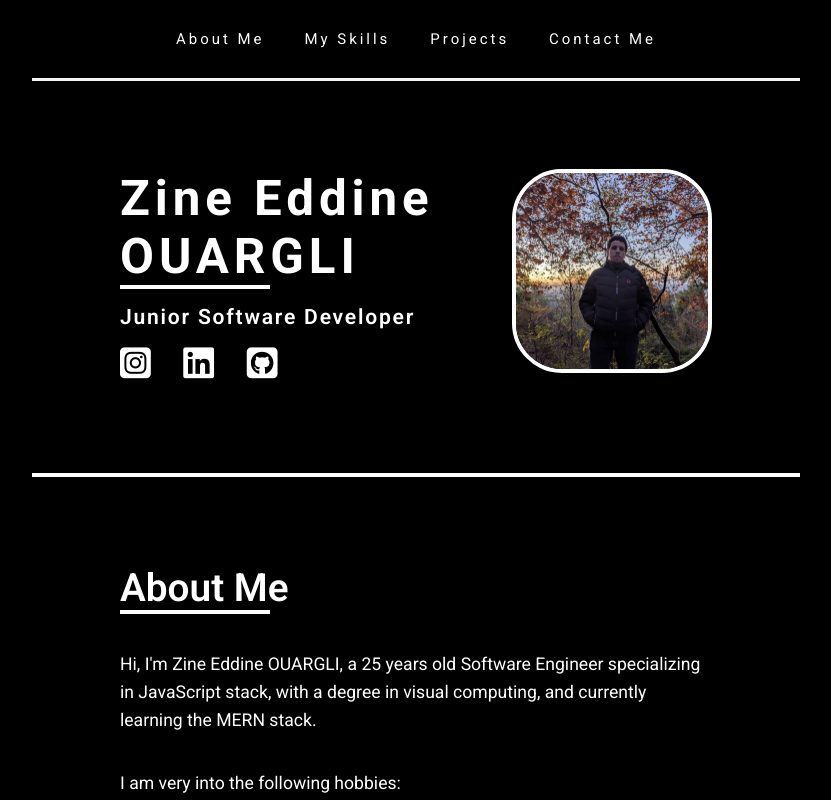
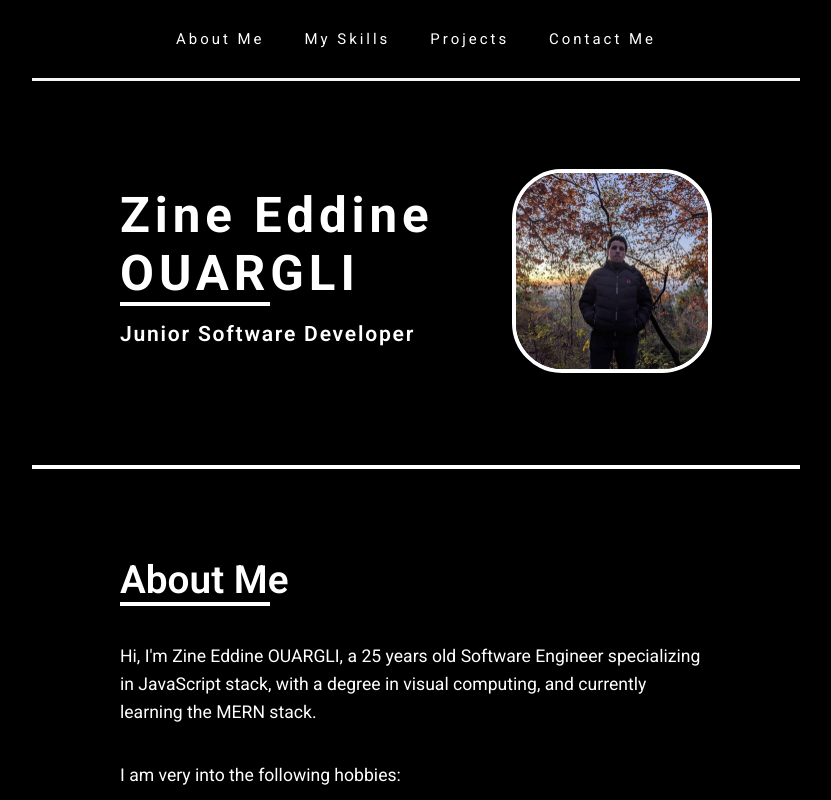
Before and after one commit to Zine-Eddine-OUARGLI/portfolio-html, a plain HTML site: page index.html in a window 1280 px wide. Shown: the top 800 px of the page, without its empty margins (224-1055 px from the left). Drawn offline with Linux system fonts and the light colour scheme.

Commit message:
changed a small detail about the html

```diff
--- a/index.html
+++ b/index.html
@@ -24,11 +24,6 @@
             <h1>Zine Eddine OUARGLI</h1>
             <hr class="hr">
             <p>Junior Software Developer</p>
-            <div class="contact">
-              <a href="https://www.instagram.com/zinou_unborned/" target="_blank" rel="noopener noreferrer"><i class="fab fa-instagram-square"></i></a>
-              <a href="https://www.linkedin.com/in/zine-eddine-ouargli/" target="_blank" rel="noopener noreferrer"><i class="fab fa-linkedin"></i></a>
-              <a href="https://github.com/Zine-Eddine-OUARGLI" target="_blank" rel="noopener noreferrer"><i class="fab fa-github-square"></i></a>
-            </div>
           </div>
         </div>
         <div class="right-showcase">
```
